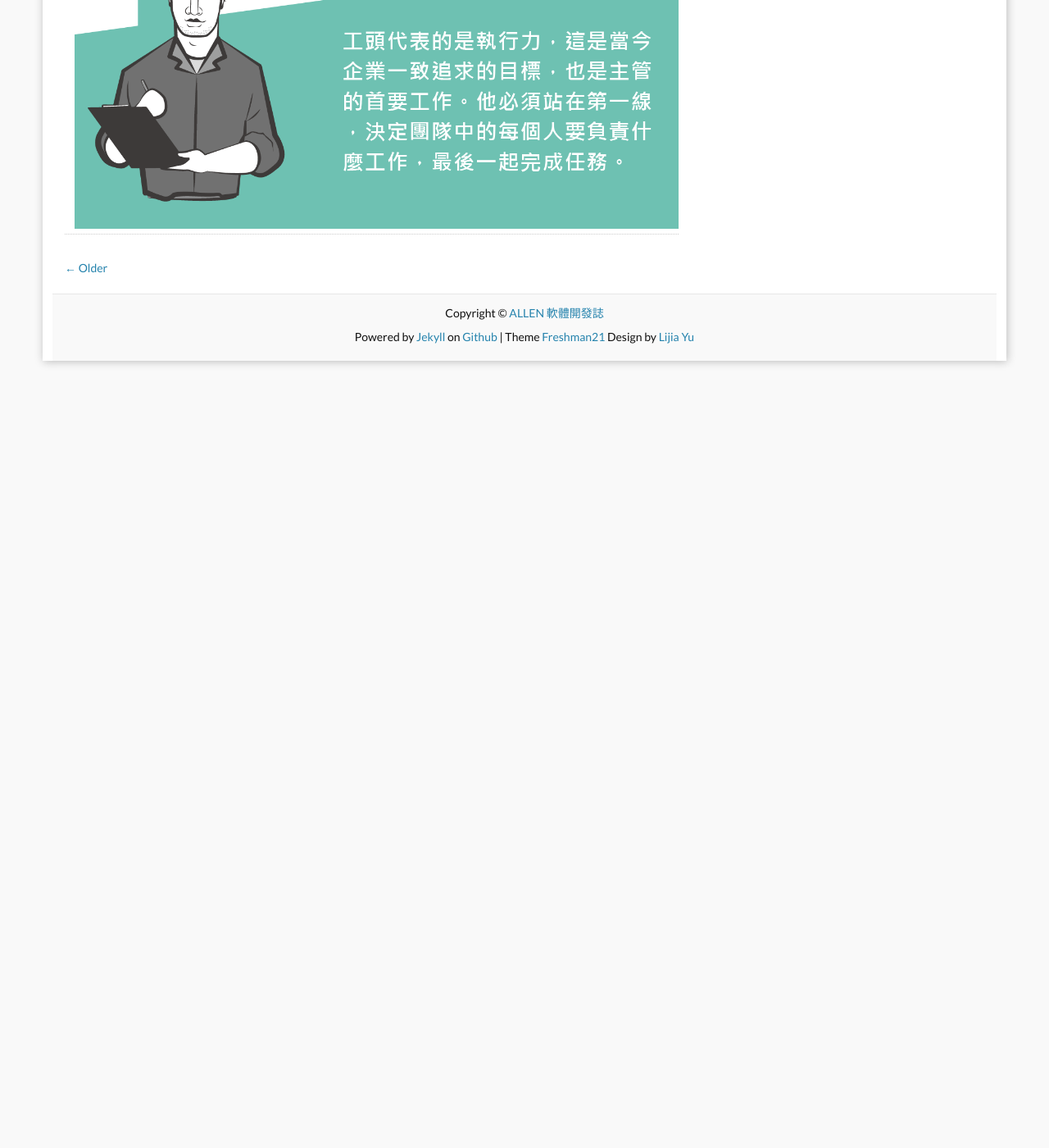
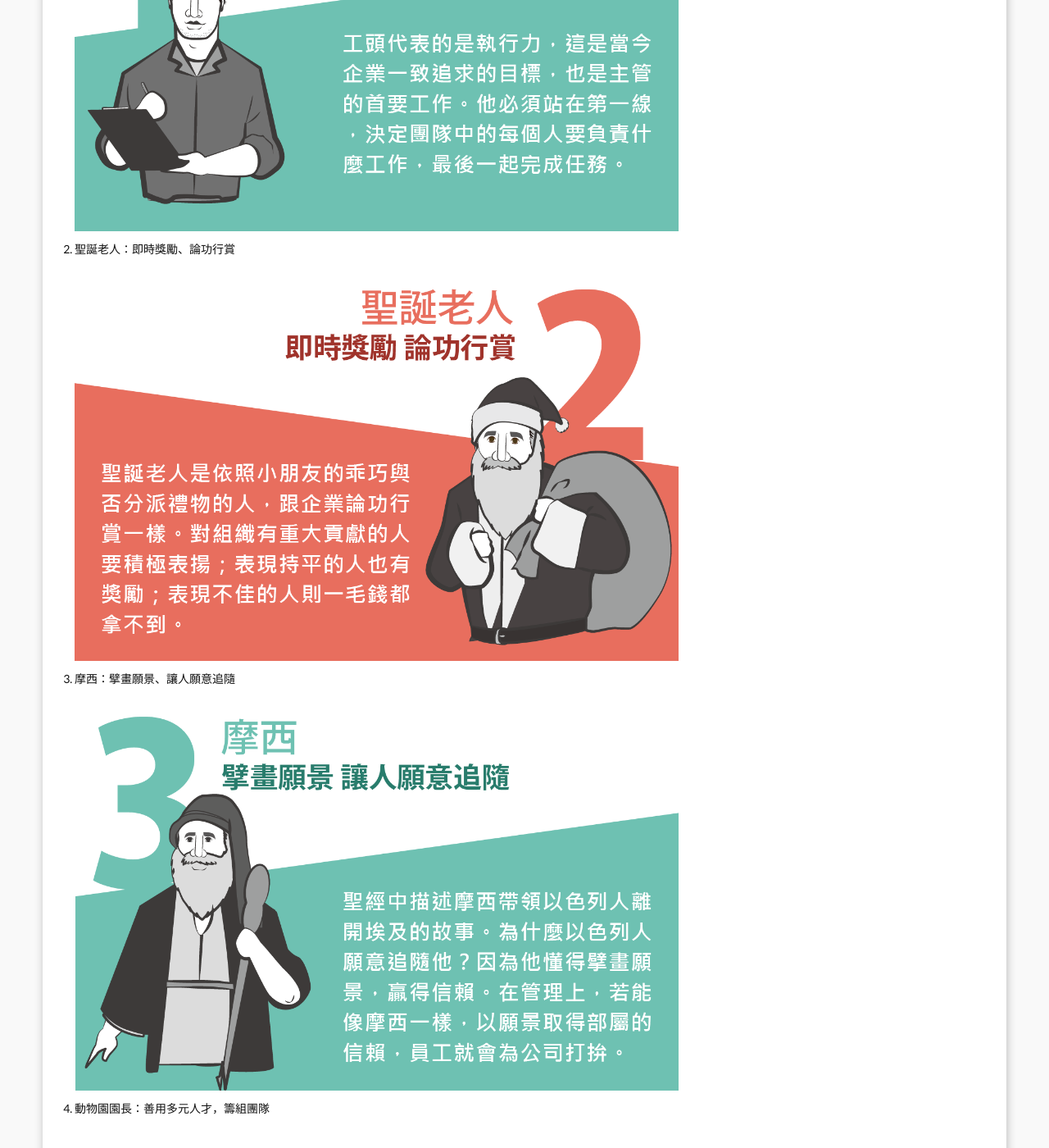
Before and after one commit to allenchien-tw/allenchien-tw.github.io, a Jekyll site: the page built from _posts/2019-12-14-book-new-manager.md, in a window 1280 px wide and 1400 px high, scrolled down 1624 px. Shown: the whole window at 82% size. Built offline with Jekyll 4.4.1, drawn with Linux system fonts in a browser that asks for light colours; before the commit the page ends 2094 px from its top, so only the background shows below that; some of the changed text lies outside the part shown.

Commit message:
update: add new content

```diff
--- a/_posts/2019-12-14-book-new-manager.md
+++ b/_posts/2019-12-14-book-new-manager.md
@@ -17,3 +17,31 @@
 # 主管應該扮演好的八種角色
 1. 工頭：有效執行、拿出成果
 ![book](/images/blog/20191214/20191214-001.png)
+
+
+2. 聖誕老人：即時獎勵、論功行賞
+![book](/images/blog/20191214/20191214-002.png)
+
+
+3. 摩西：擘畫願景、讓人願意追隨
+![book](/images/blog/20191214/20191214-003.png)
+
+
+4. 動物園園長：善用多元人才，籌組團隊
+![book](/images/blog/20191214/20191214-004.png)
+
+
+5. 教練：設定目標，示範教導
+![book](/images/blog/20191214/20191214-005.png)
+
+
+6. 指揮家：分工設職，和諧共奏
+![book](/images/blog/20191214/20191214-006.png)
+
+
+7. 裁判：明辨是非，排解糾紛
+![book](/images/blog/20191214/20191214-007.png)
+
+
+8. 神父/牧師：鼓勵發言，認真傾聽
+![book](/images/blog/20191214/20191214-008.png)
```
Also changed, not shown: images/blog/20191214/20191214-002.png (added), images/blog/20191214/20191214-003.png (added), images/blog/20191214/20191214-004.png (added), images/blog/20191214/20191214-005.png (added), images/blog/20191214/20191214-006.png (added), images/blog/20191214/20191214-007.png (added), images/blog/20191214/20191214-008.png (added).
